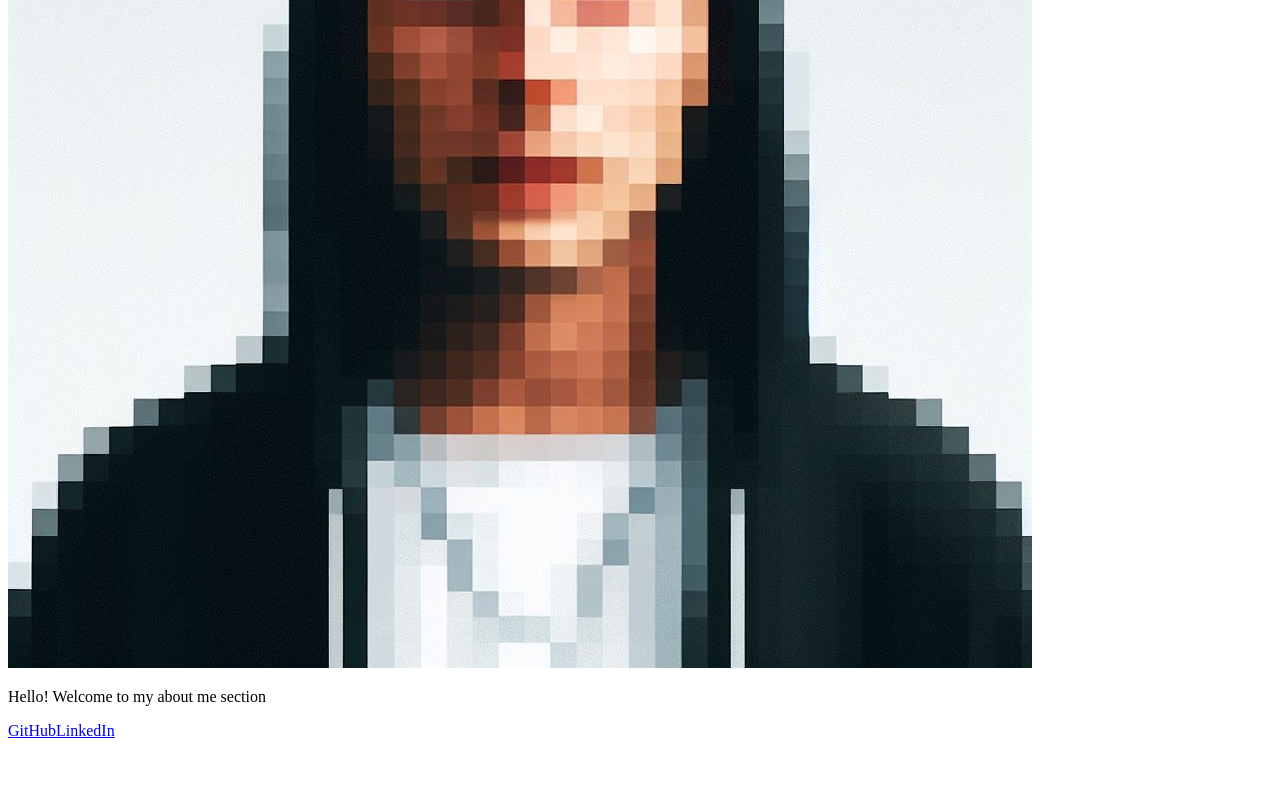
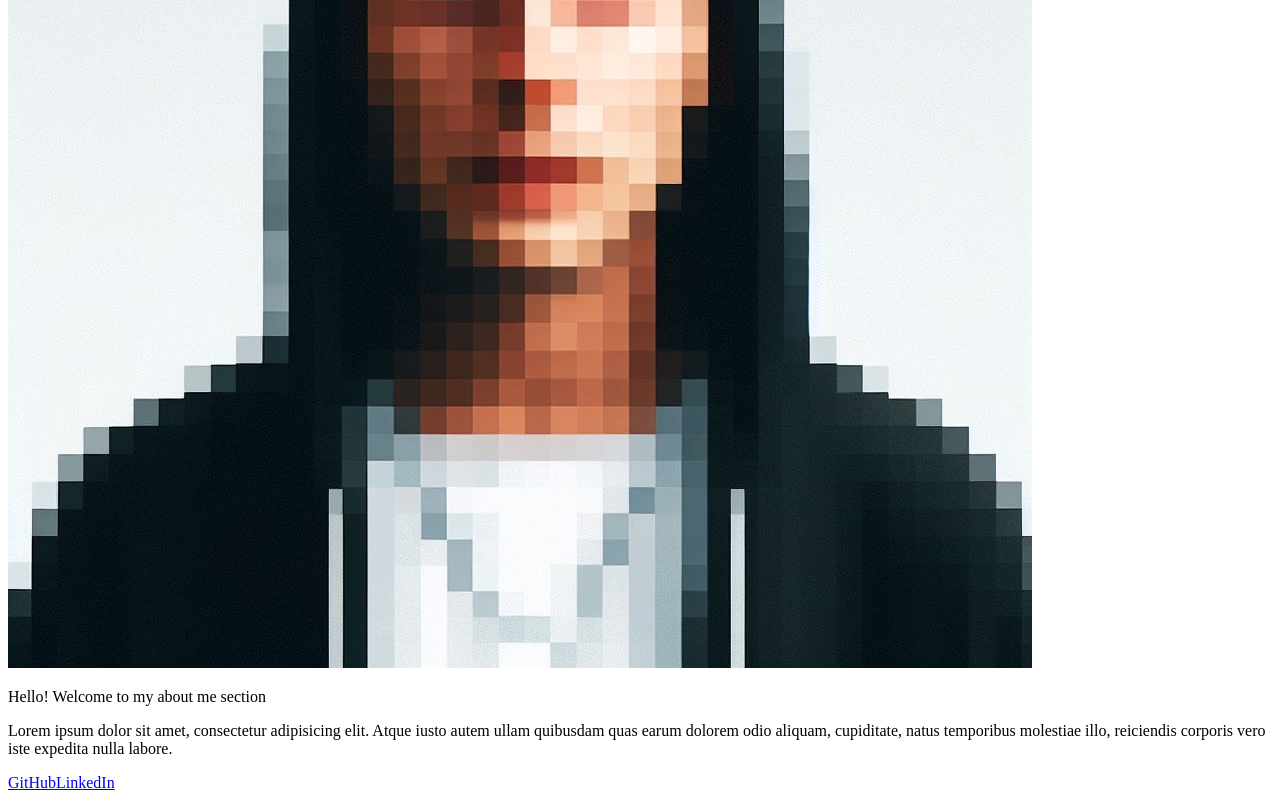
Before and after one commit to vpontual/react-portfolio, a React (Vite) app in the folder client/: page / in a window 1280 px wide. Shown: the part 575-1375 px from the top of the page. Before the commit the page ends 1323 px from the top, so only its background shows below. Built offline with nearby package versions, Linux system fonts and the light colour scheme.

Commit message:
made working placeholder sections for Contact, Portfolio, and Resume

```diff
--- a/client/src/App.jsx
+++ b/client/src/App.jsx
@@ -2,9 +2,9 @@ import { useState } from "react";
 import Header from "./components/Header";
 import Navigation from "./components/Navigation";
 import AboutMe from "./components/AboutMe";
-// import Portfolio from "./components/Portfolio";
-// import Contact from "./components/Contact";
-// import Resume from "./components/Resume";
+import Portfolio from "./components/Portfolio";
+import Contact from "./components/Contact";
+import Resume from "./components/Resume";
 import Footer from "./components/Footer";
 
 const App = () => {
--- a/client/src/components/AboutMe.jsx
+++ b/client/src/components/AboutMe.jsx
@@ -4,6 +4,12 @@ const AboutMe = () => {
       <h2>About Me</h2>
       <img src="./images/whome.jpg" alt="VP Photo" />
       <p>Hello! Welcome to my about me section</p>
+      <p>
+        Lorem ipsum dolor sit amet, consectetur adipisicing elit. Atque iusto
+        autem ullam quibusdam quas earum dolorem odio aliquam, cupiditate, natus
+        temporibus molestiae illo, reiciendis corporis vero iste expedita nulla
+        labore.
+      </p>
     </section>
   );
 };
--- a/client/src/components/Contact.jsx
+++ b/client/src/components/Contact.jsx
@@ -0,0 +1,16 @@
+const Contact = () => {
+  return (
+    <section>
+      <h2>Contact</h2>
+      <p>Hello! Welcome to my Contact section</p>
+      <p>
+        Lorem ipsum dolor sit amet, consectetur adipisicing elit. Atque iusto
+        autem ullam quibusdam quas earum dolorem odio aliquam, cupiditate, natus
+        temporibus molestiae illo, reiciendis corporis vero iste expedita nulla
+        labore.
+      </p>
+    </section>
+  );
+};
+
+export default Contact;
--- a/client/src/components/Portfolio.jsx
+++ b/client/src/components/Portfolio.jsx
@@ -0,0 +1,16 @@
+const Portfolio = () => {
+  return (
+    <section>
+      <h2>Portfolio</h2>
+      <p>Hello! Welcome to my Portfolio section</p>
+      <p>
+        Lorem ipsum dolor sit amet, consectetur adipisicing elit. Atque iusto
+        autem ullam quibusdam quas earum dolorem odio aliquam, cupiditate, natus
+        temporibus molestiae illo, reiciendis corporis vero iste expedita nulla
+        labore.
+      </p>
+    </section>
+  );
+};
+
+export default Portfolio;
--- a/client/src/components/Resume.jsx
+++ b/client/src/components/Resume.jsx
@@ -0,0 +1,16 @@
+const Resume = () => {
+  return (
+    <section>
+      <h2>Resume</h2>
+      <p>Hello! Welcome to my Resume section</p>
+      <p>
+        Lorem ipsum dolor sit amet, consectetur adipisicing elit. Atque iusto
+        autem ullam quibusdam quas earum dolorem odio aliquam, cupiditate, natus
+        temporibus molestiae illo, reiciendis corporis vero iste expedita nulla
+        labore.
+      </p>
+    </section>
+  );
+};
+
+export default Resume;
```
